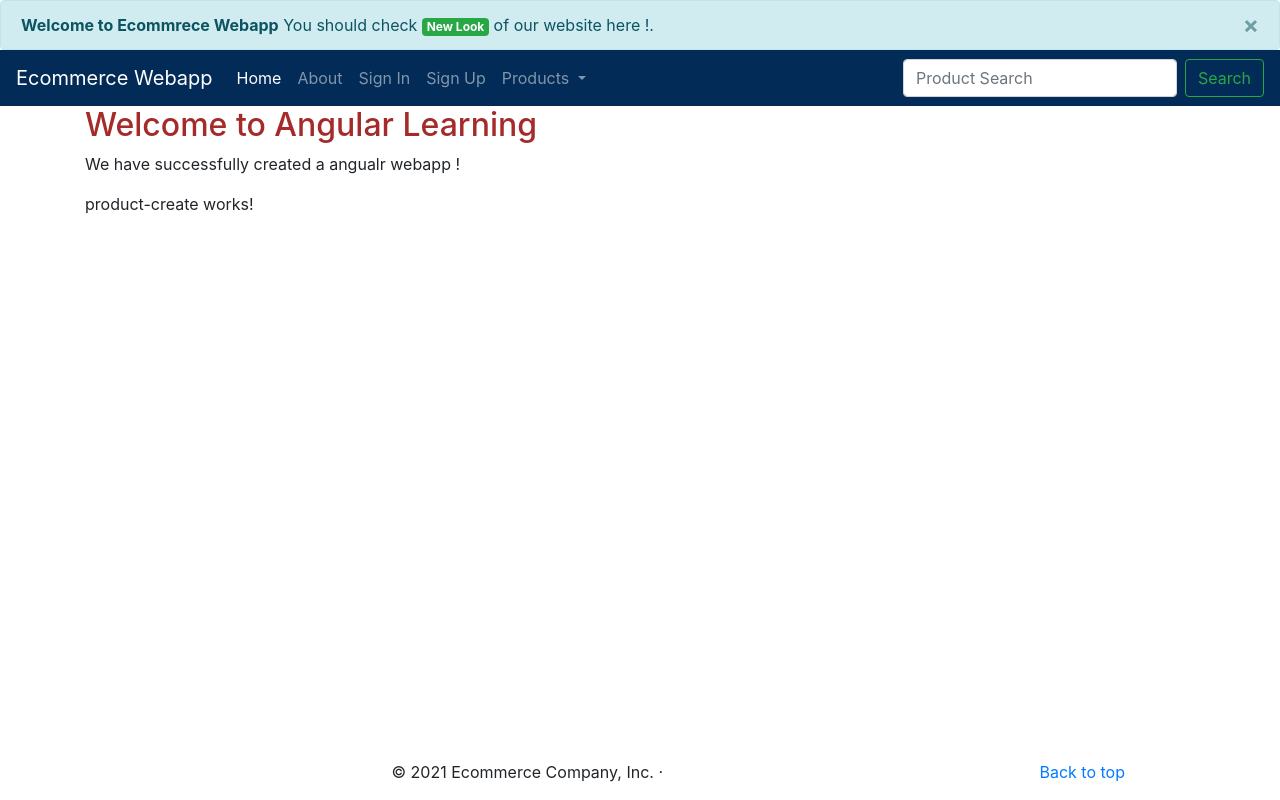
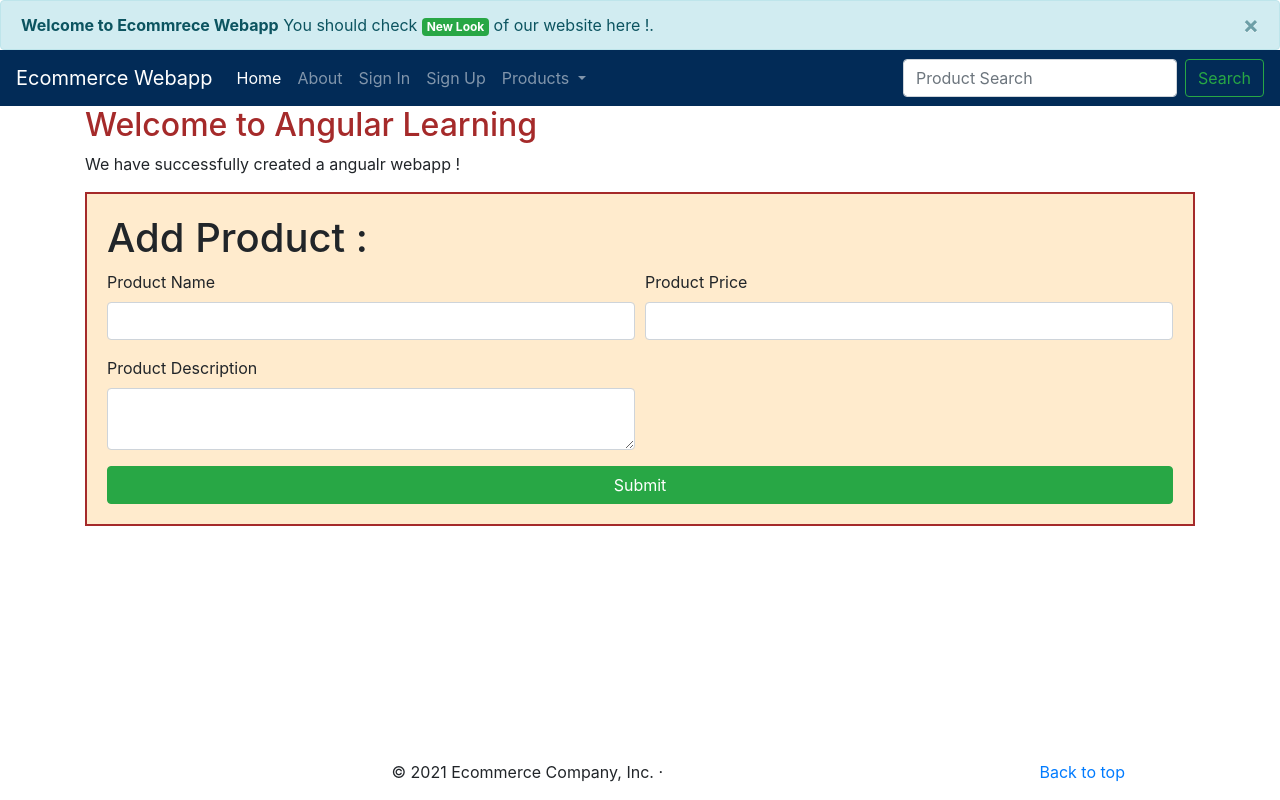
Before and after one commit to wahidKhan74/phase4-ecommerce-frontend-09-21-2021, an Angular app: page /products/create in a window 1280 px wide. Built offline with nearby package versions, Linux system fonts and the light colour scheme.

Commit message:
adding http  request calls

```diff
--- a/src/app/products/product-create/product-create.component.css
+++ b/src/app/products/product-create/product-create.component.css
@@ -0,0 +1,8 @@
+.bg-one{
+    background-color: blanchedalmond;
+    padding: 20px;
+    border: 2px solid brown;
+}
+.has-error{
+    color:red;
+}
--- a/src/app/products/product-create/product-create.component.html
+++ b/src/app/products/product-create/product-create.component.html
@@ -1 +1,57 @@
-<p>product-create works!</p>
+<!-- Bootstrap Form with validation -->
+<div *ngIf="response.length>0"class="alert alert-primary" role="alert">
+   {{response}}
+  </div>
+<div class="container form-container" [class]="'bg-one'">
+    <h1>Add Product : </h1>
+    <form [formGroup]="productForm" (ngSubmit)="onSubmit(productForm)">
+        <div class="form-row">
+            <!--  Name -->
+            <div class="col-sm-6">
+                <div class="form-group">
+                    <label for="name">Product Name</label>
+                    <input type="text" class="form-control" name="name" formControlName="name"
+                        id="name" aria-describedby="nameHelp" >
+                    <small *ngIf="hasError('name')" [class]="hasError('name') ? 'has-error' :''">
+                        <div *ngIf="f.name.errors">
+                            <span *ngIf="f.name.errors.required"> Name is a required field</span>
+                            <span *ngIf="f.name.errors.minlength"> Name is a min 3 char long field</span>
+                            <span *ngIf="f.name.errors.maxlength"> Name is a max 15 char long field</span>
+                        </div>
+                    </small>
+                </div>
+            </div>
+            <!-- Last Name -->
+            <div class="col-sm-6">
+                <div class="form-group">
+                    <label for="price">Product Price</label>
+                    <input type="number" class="form-control" name="price" formControlName="price"
+                        id="price" aria-describedby="priceHelp" >
+                    <small *ngIf="hasError('price')" [class]="hasError('price') ? 'has-error' :''">
+                        <div *ngIf="f.price.errors">
+                            <span *ngIf="f.price.errors.required">Price is a required field</span>
+                        </div>
+                    </small>
+                </div>
+            </div>
+        </div>
+
+        <div class="form-row">
+            <!-- Email -->
+            <div class="col-sm-6">
+                <div class="form-group">
+                    <label for="description">Product Description</label>
+                    <textarea type="text" class="form-control" name="description" formControlName="description"
+                        id="description" aria-describedby="descriptionHelp"  > </textarea>
+                        <small *ngIf="hasError('description')" [class]="hasError('description') ? 'has-error' :''"   >
+                            <div *ngIf="f.description.errors">
+                                <span *ngIf="f.description.errors.required">description is a required field</span>
+                            </div>
+                          </small>
+                </div>
+            </div>
+
+        </div>
+        <button type="submit" class="btn btn-success btn-block" >Submit</button>
+    </form>
+</div>
--- a/src/app/products/product-create/product-create.component.ts
+++ b/src/app/products/product-create/product-create.component.ts
@@ -1,4 +1,6 @@
 import { Component, OnInit } from '@angular/core';
+import { FormGroup, FormBuilder, Validators, FormControl } from '@angular/forms';
+import { ApiService } from 'src/app/service/api.service';
 
 @Component({
   selector: 'app-product-create',
@@ -7,7 +9,54 @@ import { Component, OnInit } from '@angular/core';
 })
 export class ProductCreateComponent implements OnInit {
 
-  constructor() { }
+  public productForm: FormGroup;
+  public submitted:boolean = false;
+  public response :string="";
+
+  constructor(private formBuilder: FormBuilder, private apiService: ApiService) {
+    // init productForm
+    this.productForm = this.formBuilder.group({
+        name: ["",[Validators.required, Validators.minLength(3), Validators.maxLength(15)]],
+        price:["",[Validators.required]],
+        description:["",Validators.required]
+    });
+
+   }
+
+   public onSubmit(form:any) {
+    if(form.valid){
+      this.submitted = true;
+      // console.log(this.productForm.value);
+      this.apiService.addProduct(this.productForm.value).subscribe(res=> {
+        this.response ="Product is created Succcessfully !";
+      }, err=> {
+        this.response ="Product creation failed !";
+      })
+    } else{
+      console.log("Invalid Form");
+      this.validateForm(form);
+    }
+  }
+
+  public validateForm(form: any) {
+    Object.keys(form.controls).forEach(field=>{
+      const control = form.get(field);
+      if(control instanceof FormControl) {
+        control.markAsTouched({ onlySelf : true });
+      } else{
+        this.validateForm(control);
+      }
+    });
+  }
+
+  hasError(field:any){
+    return (this.productForm.get(field)?.invalid && this.productForm.get(field)?.touched && this.productForm.get(field)?.errors );
+  }
+
+  //get methods for form
+  get f() {
+    return this.productForm.controls;
+  }
 
   ngOnInit(): void {
   }
--- a/src/app/products/product-list/product-list.component.html
+++ b/src/app/products/product-list/product-list.component.html
@@ -1 +1,14 @@
-<p>product-list works!</p>
+<div class="card-deck">
+    <div class="card" *ngFor="let p of products">
+      <img src="../../../assets/img/product.png" class="card-img-top" alt="...">
+      <div class="card-body">
+        <h5 class="card-title">{{p.name}}</h5>
+        <p class="card-text">Details : {{p.description}}</p>
+        <p class="card-text">Price: {{p.price}}</p>
+      </div>
+      <div class="card-footer">
+        <small class="text-muted">Last updated 3 mins ago</small>
+        <a (click)="onDelete(p.id)" class="badge badge-danger">Delete</a>
+      </div>
+    </div>
+  </div>
--- a/src/app/products/product-list/product-list.component.ts
+++ b/src/app/products/product-list/product-list.component.ts
@@ -9,16 +9,28 @@ import { ApiService } from 'src/app/service/api.service';
 export class ProductListComponent implements OnInit {
 
   constructor(private apiService : ApiService) { }
+  products:any;
 
   ngOnInit(): void {
+    this.getAllProduct();
+  }
+
+  onDelete(id:string) {
+    this.apiService.deltetProduct(id).subscribe(res=>{
+      console.log("product is deleted !");
+      this.getAllProduct();
+    })
+  }
+
+  getAllProduct() {
     this.apiService.getProduct().subscribe(
       (res)=>{
-        console.log(res);
+       // console.log(res);
+        this.products = res;
       },
       (error)=>{
         console.log(error);
       }
     )
   }
-
 }
```
Also changed, not shown: src/assets/img/product.png (added).
